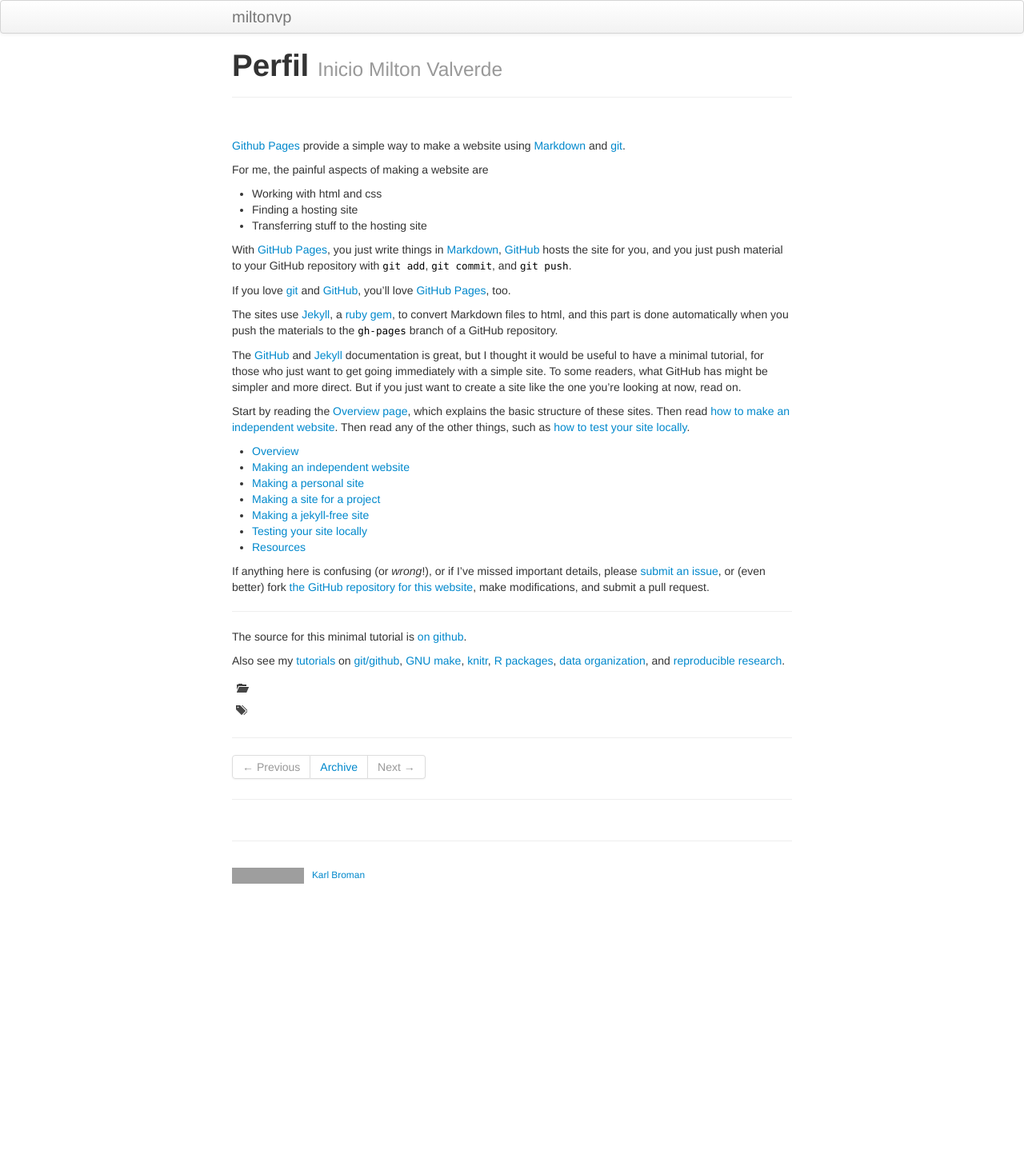
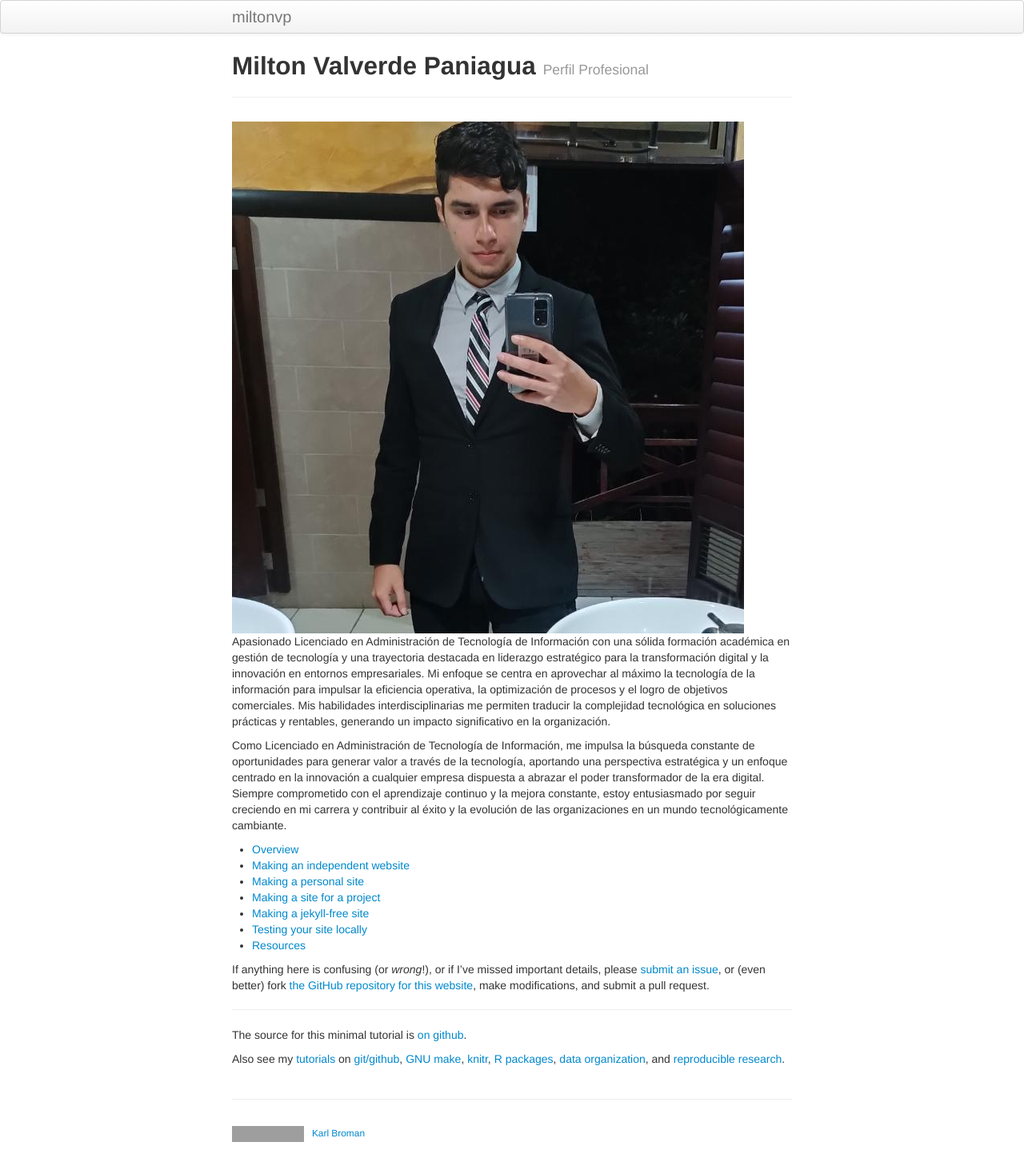
Before and after one commit to MiltonVP/MiltonVP.github.io, a Jekyll site: the page built from index.md, in a window 1280 px wide. Shown: the whole page at 80% size. Built offline with Jekyll 4.4.1, drawn with Linux system fonts in a browser that asks for light colours; before the commit the page ends 1115 px from its top, so only the background shows below that; grey boxes are pictures that could not be loaded.

Commit message:
profile changes second commit

```diff
--- a/index.md
+++ b/index.md
@@ -1,49 +1,13 @@
 ---
-layout: post
-title: Perfil
-tagline: Inicio Milton Valverde
+layout: page
+title: Milton Valverde Paniagua
+tagline: Perfil Profesional
 description: Vista previa sobre el perfil de Milton Valverde
 ---
+![Alt text](/assets/img/profile.jpg "Profile Image")
+Apasionado Licenciado en Administración de Tecnología de Información con una sólida formación académica en gestión de tecnología y una trayectoria destacada en liderazgo estratégico para la transformación digital y la innovación en entornos empresariales. Mi enfoque se centra en aprovechar al máximo la tecnología de la información para impulsar la eficiencia operativa, la optimización de procesos y el logro de objetivos comerciales. Mis habilidades interdisciplinarias me permiten traducir la complejidad tecnológica en soluciones prácticas y rentables, generando un impacto significativo en la organización.
 
-[Github Pages](https://pages.github.com) provide a simple way to make a
-website using
-[Markdown](https://daringfireball.net/projects/markdown/) and
-[git](https://git-scm.com).
-
-For me, the painful aspects of making a website are
-
-- Working with html and css
-- Finding a hosting site
-- Transferring stuff to the hosting site
-
-With [GitHub Pages](https://pages.github.com), you just write things in
-[Markdown](https://daringfireball.net/projects/markdown/),
-[GitHub](https://github.com) hosts the site for you, and you just push
-material to your GitHub repository with `git add`, `git commit`, and
-`git push`.
-
-If you love [git](https://git-scm.com/) and
-[GitHub](https://github.com), you'll love
-[GitHub Pages](https://pages.github.com), too.
-
-The sites use [Jekyll](https://jekyllrb.com/), a
-[ruby](https://www.ruby-lang.org/en/) [gem](https://rubygems.org/), to
-convert Markdown files to html, and this part is done
-automatically when you push the materials to the `gh-pages` branch
-of a GitHub repository.
-
-The [GitHub](https://pages.github.com) and
-[Jekyll](https://jekyllrb.com) documentation is great, but I thought it
-would be useful to have a minimal tutorial, for those who just want to
-get going immediately with a simple site. To some readers, what GitHub
-has might be simpler and more direct.  But if you just want to create
-a site like the one you're looking at now, read on.
-
-Start by reading the [Overview page](pages/overview.html), which
-explains the basic structure of these sites. Then read
-[how to make an independent website](pages/independent_site.html). Then
-read any of the other things, such as
-[how to test your site locally](pages/local_test.html).
+Como Licenciado en Administración de Tecnología de Información, me impulsa la búsqueda constante de oportunidades para generar valor a través de la tecnología, aportando una perspectiva estratégica y un enfoque centrado en la innovación a cualquier empresa dispuesta a abrazar el poder transformador de la era digital. Siempre comprometido con el aprendizaje continuo y la mejora constante, estoy entusiasmado por seguir creciendo en mi carrera y contribuir al éxito y la evolución de las organizaciones en un mundo tecnológicamente cambiante.
 
 - [Overview](pages/overview.html)
 - [Making an independent website](pages/independent_site.html)
```
Also changed, not shown: assets/img/profile.jpg (added).
